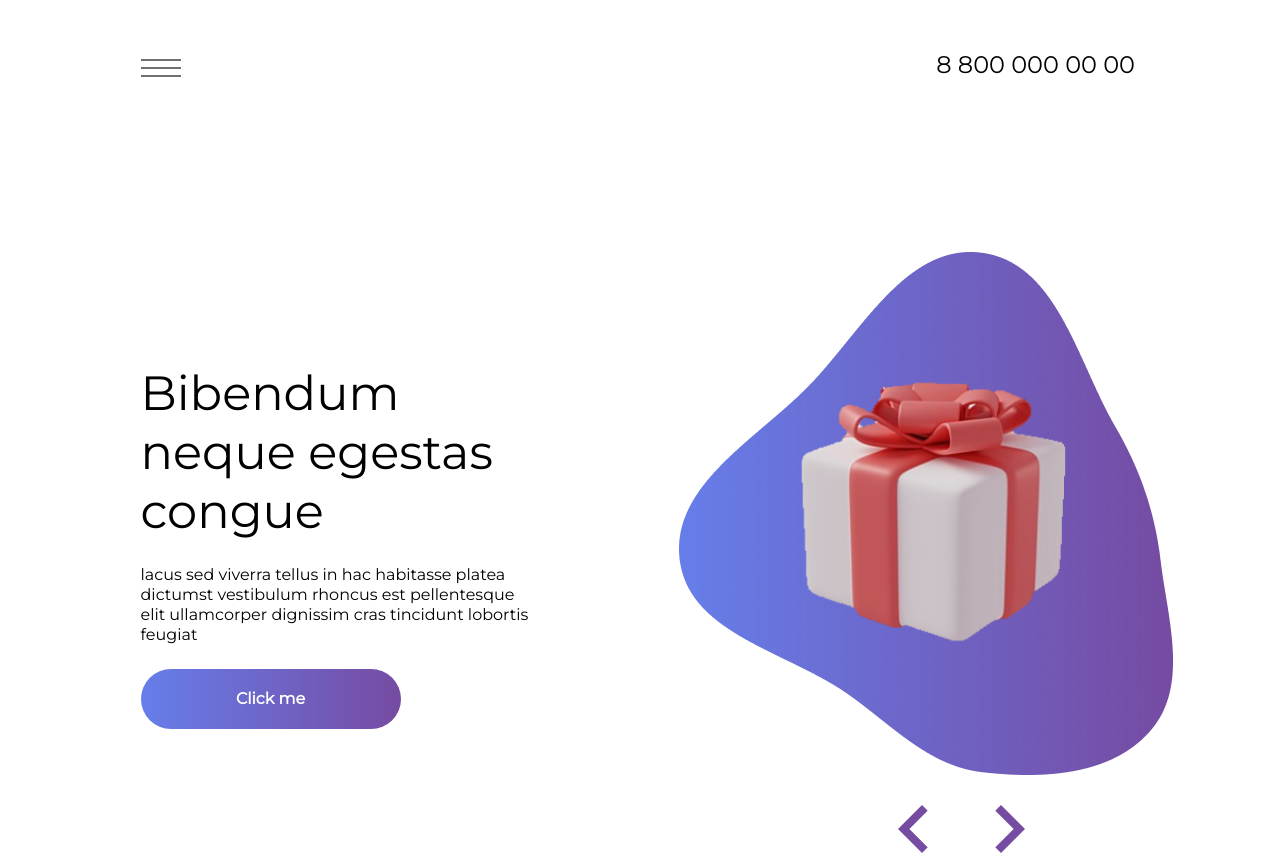
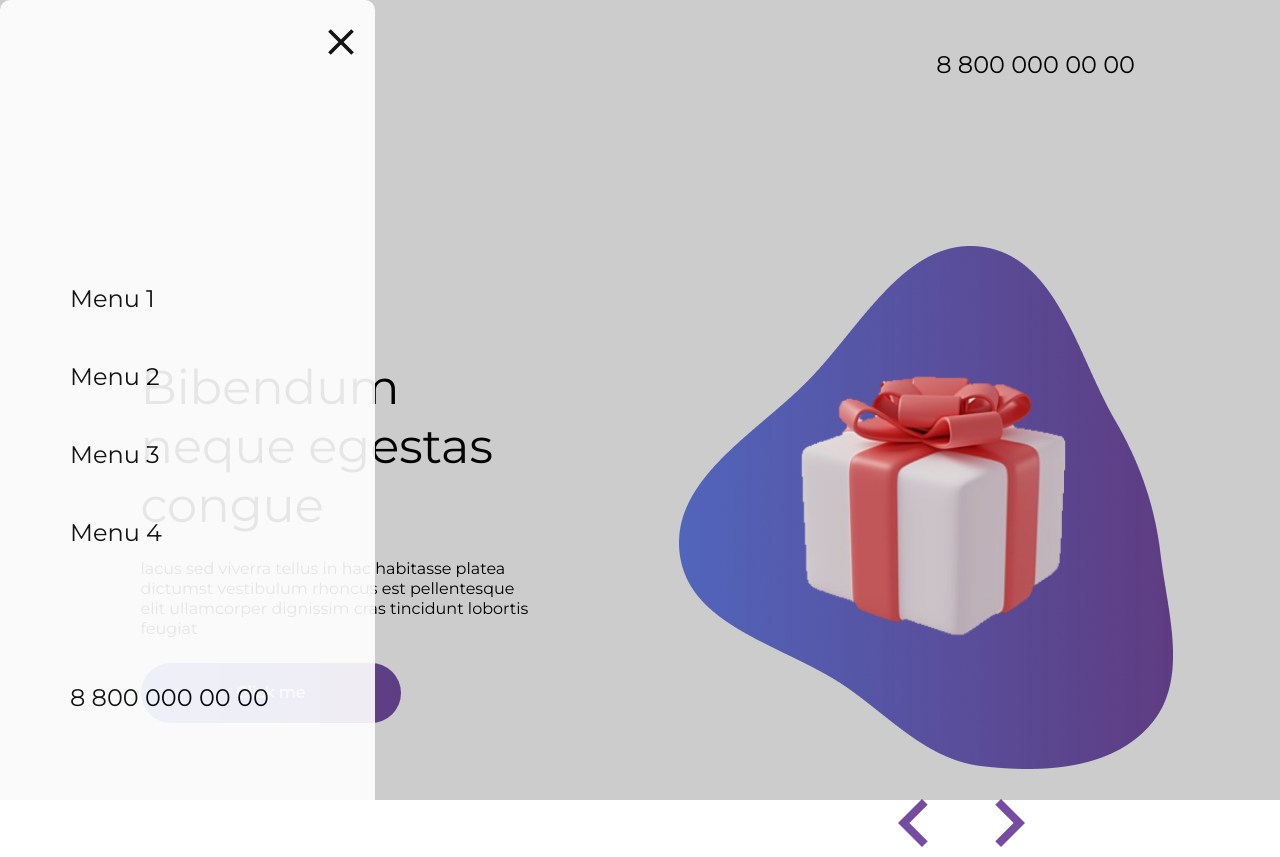
Before and after one commit to Mary-fox/VH-PROJECT, a plain HTML site: page index.html in a window 1280 px wide. Both pictures are taken after a click on the element 160 px from the left and 68 px from the top of the page. Drawn offline with Linux system fonts and the light colour scheme.

Commit message:
feat: add burger menu

```diff
--- a/css/style.css
+++ b/css/style.css
@@ -44,23 +44,25 @@ body {
 }
 .bar {
     display: block;
-    width: 40px;
-    border: 1px solid #717171;
-    margin: 6px auto;
+    width: 33px;
+    border: 2px solid #754EA6;
+    margin: 3px auto;
     transition: 0.5s;
 }
 .popup {
     position: fixed;
-    top: 20px;
+    top: 0;
     left: -100%;
-    width: 300px;
-    height: 250px;
+    width: 375px;
+    height: 1024px;
     background-color: white;
     z-index: 100;
     display: flex;
     transition: 1s;
     border-radius: 10px;
     opacity: 0.9;
+    flex-direction: column;
+    padding-left: 70px;
 }
 .popup.open {
     left: 0;
@@ -77,7 +79,7 @@ body {
     justify-content: start;
     padding: 18px 0;
     overflow: auto;
-    gap: 10px;
+    gap: 39px;
 }
 .popup .nav__list > li {
     width: 100%;
@@ -85,22 +87,20 @@ body {
 .popup .nav__list > li > a {
     width: 100%;
     display: flex;
-    justify-content: center;
     padding: 5px 0;
-    font-size: 20px;
+    font-weight: 400;
+    font-size: 24px;
+    line-height: 29px;
+    color: #000000;
 }
-.popup .nav__list > li > a:hover {
-    color: #E06733;
+.popup .nav__list > li:nth-child(4) {
+    padding-bottom: 87px;
 }
-.hamb__field.active .bar:nth-child(2) {
+.hamb__field.active .bar {
     opacity: 0;
 }
-.hamb__field.active .bar:nth-child(1) {
-    transform: translateY(8px) rotate(45deg);
-}
-
-.hamb__field.active .bar:nth-child(3) {
-    transform: translateY(-8px) rotate(-45deg);
+.black-layer {
+    display: none;
 }
 .black-layer_active {
     display: block;
@@ -123,6 +123,13 @@ body {
     line-height: 29px;
     color: #000000;
 }
+.popup__close {
+    background: none;
+    border: 0;
+    align-self: flex-end;
+    padding: 29px 21px 202px 0;
+}
+
 
 /* main */
 .main{
@@ -137,8 +144,6 @@ body {
     display: flex;
     flex-direction: column;
     gap: 24px;
-
-
 }
 .main__title {
     font-weight: 400;
@@ -188,13 +193,6 @@ body {
     z-index: -1;
     position: absolute;
 }
-/* .slider__content{
-    width: 1400px;
-    display: flex;
-    position: relative;
-    left: 0;
-    transition: all ease 1s;
-} */
 .slider__item {
     position: absolute;
     top: 13px;
@@ -204,7 +202,7 @@ body {
     height: 340px;
     opacity: 0;
     transition: transform 1s ease-in-out;
-    transform: translate(50%, 50%) rotate(0deg);
+    transform: translate(150%, -150%) rotate(0deg);
 }
 .slider__arrow {
     display: flex;
@@ -213,12 +211,10 @@ body {
     margin-right: 147px;
 }
 .slider__arrow button {
-background: none;
-border: 0;
+    background: none;
+    border: 0;
+    cursor: pointer;
 }
-
-
-
 
 .slider__item.active {
     z-index: 1;
@@ -227,3 +223,6 @@ border: 0;
     transition: transform 1s ease-in-out;
 
   }
+  .slider__item.prew {
+    transform: translate(-150%, 150%) rotate(0deg);
+  }
--- a/index.html
+++ b/index.html
@@ -28,13 +28,16 @@
                         <li class="nav__item"><a href="#">Menu 2</a></li>
                         <li class="nav__item"><a href="#">Menu 3</a></li>
                         <li class="nav__item"><a href="#">Menu 4</a></li>
-                        <div class="header__phone">
-                            <a href="tel:8-800-000-00-00" class="header__link"
+                        <li class="nav__item">
+                            <a href="tel:8-800-000-00-00" class="nav__item-phone"
                             >8 800 000 00 00</a>
-                        </div>
+                        </li>
                     </ul>
                 </nav>
-                <div class="popup" id="popup"></div>
+                <div class="popup" id="popup">
+                    <button class="popup__close"><img  src="./assets/img/close.svg" alt="close btn"></button>
+                </div>
+                <div class="black-layer"></div>
                 <div class="header__phone">
                     <a href="tel:8-800-000-00-00" class="header__link"
                     >8 800 000 00 00</a>
--- a/script.js
+++ b/script.js
@@ -1,4 +1,5 @@
-const sliderContainer = document.querySelector(".slider__content");
+//slider
+
 const prevBtn = document.querySelector(".slider__arrow_prew");
 const nextBtn = document.querySelector(".slider__arrow_next");
 const slides = document.querySelectorAll(".slider__item");
@@ -24,3 +25,47 @@ function nextSlide() {
 
 prevBtn.addEventListener("click", prevSlide);
 nextBtn.addEventListener("click", nextSlide);
+
+//burger
+const body = document.body;
+const blackLayer = document.querySelector('.black-layer')
+const hamb = document.querySelector("#hamb");
+const popup = document.querySelector("#popup");
+const closePopup = document.querySelector(".popup__close")
+
+// Дубликат nav, для создания новых стилей
+const menu = document.querySelector(".nav__list").cloneNode(1);
+
+hamb.addEventListener("click", hambHandler);
+
+function hambHandler(e) {
+  e.preventDefault();
+  popup.classList.toggle("open");
+  hamb.classList.toggle("active");
+  body.classList.toggle("noscroll");
+  blackLayer.classList.toggle('black-layer_active');
+  renderBurger();
+}
+
+//Рендер элементов
+function renderBurger() {
+  popup.appendChild(menu);
+}
+
+function closeRemove() {
+  popup.classList.remove("open");
+  hamb.classList.remove("active");
+  body.classList.remove("noscroll");
+  blackLayer.classList.remove('black-layer_active');
+}
+//Закрытие при клике на затемненную область
+blackLayer.addEventListener('click', () => {
+  closeRemove();
+})
+//Закрытие при клике на меню
+menu.addEventListener('click', () => {
+  closeRemove();
+})
+closePopup.addEventListener('click', () => {
+  closeRemove();
+})
```
Also changed, not shown: assets/img/close.svg (added).
